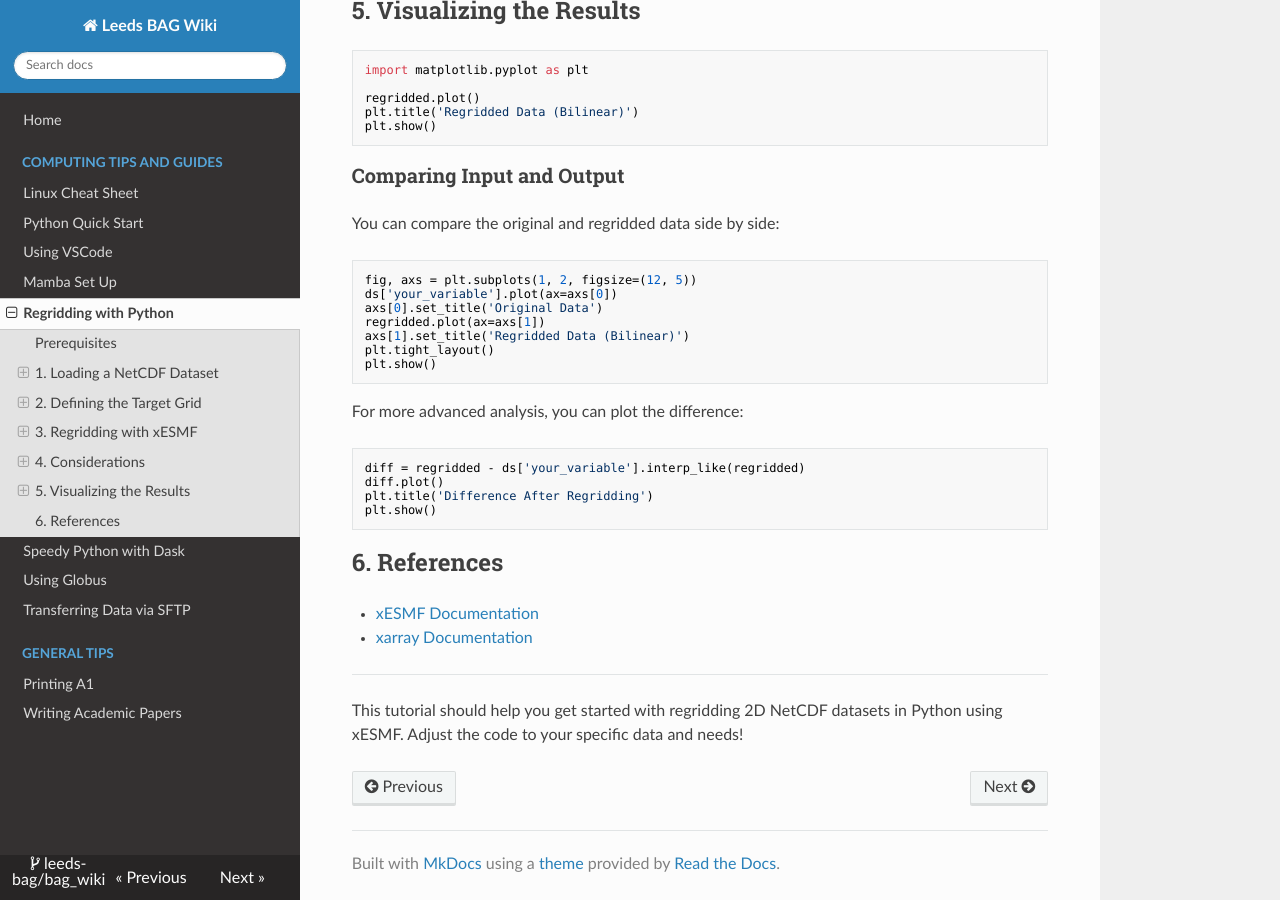
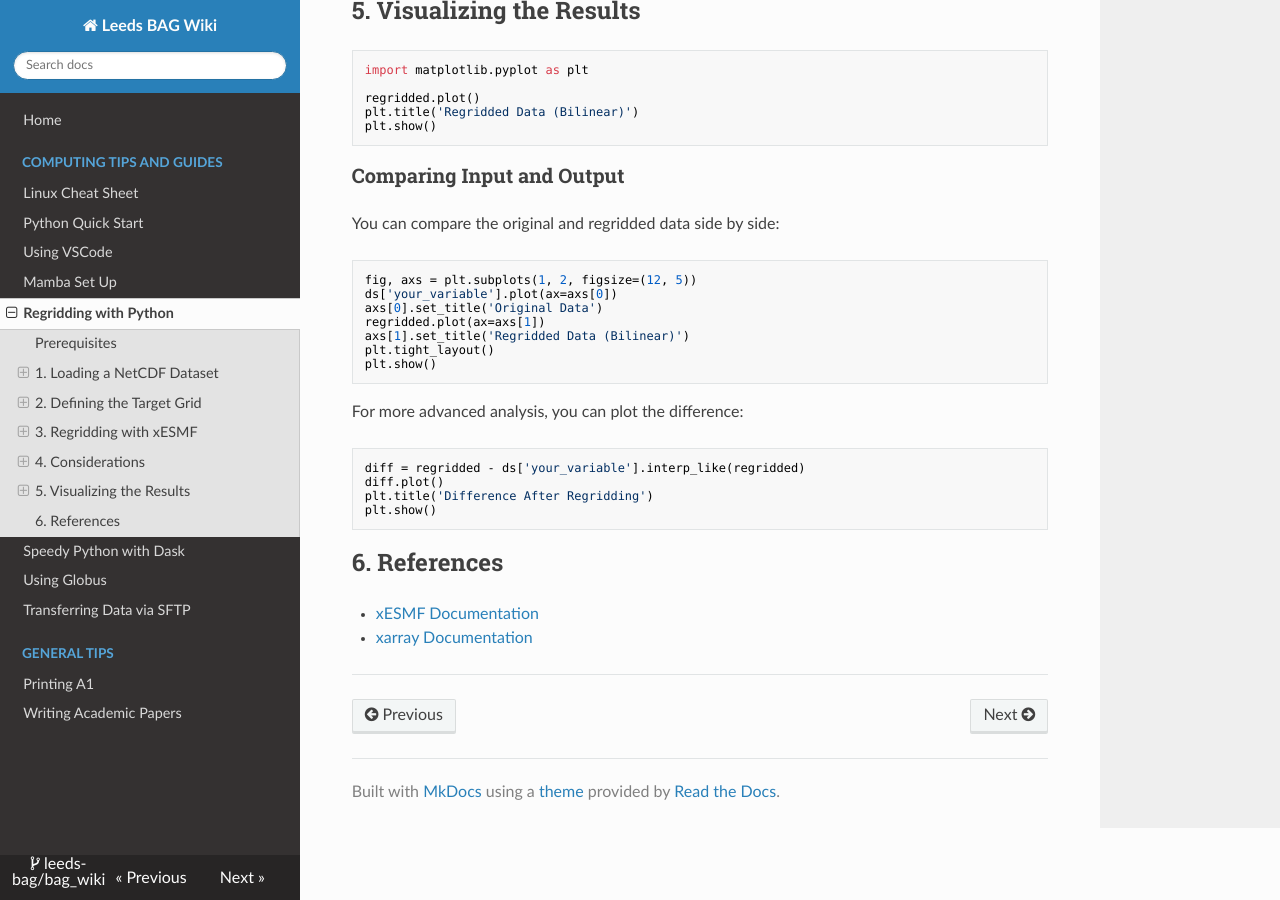
Before and after one commit to leeds-bag/bag_wiki, an MkDocs documentation site: the page built from docs/how_to_regrid_xesmf_tutorial.md, in a window 1280 px wide and 900 px high, scrolled down 4309 px. Built offline with MkDocs 1.6.1, drawn with Linux system fonts in a browser that asks for light colours; nearby versions of some CDN libraries; some of the changed lines change nothing that is shown; some of the changed text lies outside the part shown.

Commit message:
Update how_to_regrid_xesmf_tutorial.md

````diff
--- a/docs/how_to_regrid_xesmf_tutorial.md
+++ b/docs/how_to_regrid_xesmf_tutorial.md
@@ -8,7 +8,7 @@
 
 ## Prerequisites
 
-Install the required packages:
+If not already present, install the required packages:
 
 ```bash
 mamba install xarray xesmf
@@ -214,5 +214,3 @@
 - [xarray Documentation](https://docs.xarray.dev/)
 
 ---
-
-This tutorial should help you get started with regridding 2D NetCDF datasets in Python using xESMF. Adjust the code to your specific data and needs!
````
